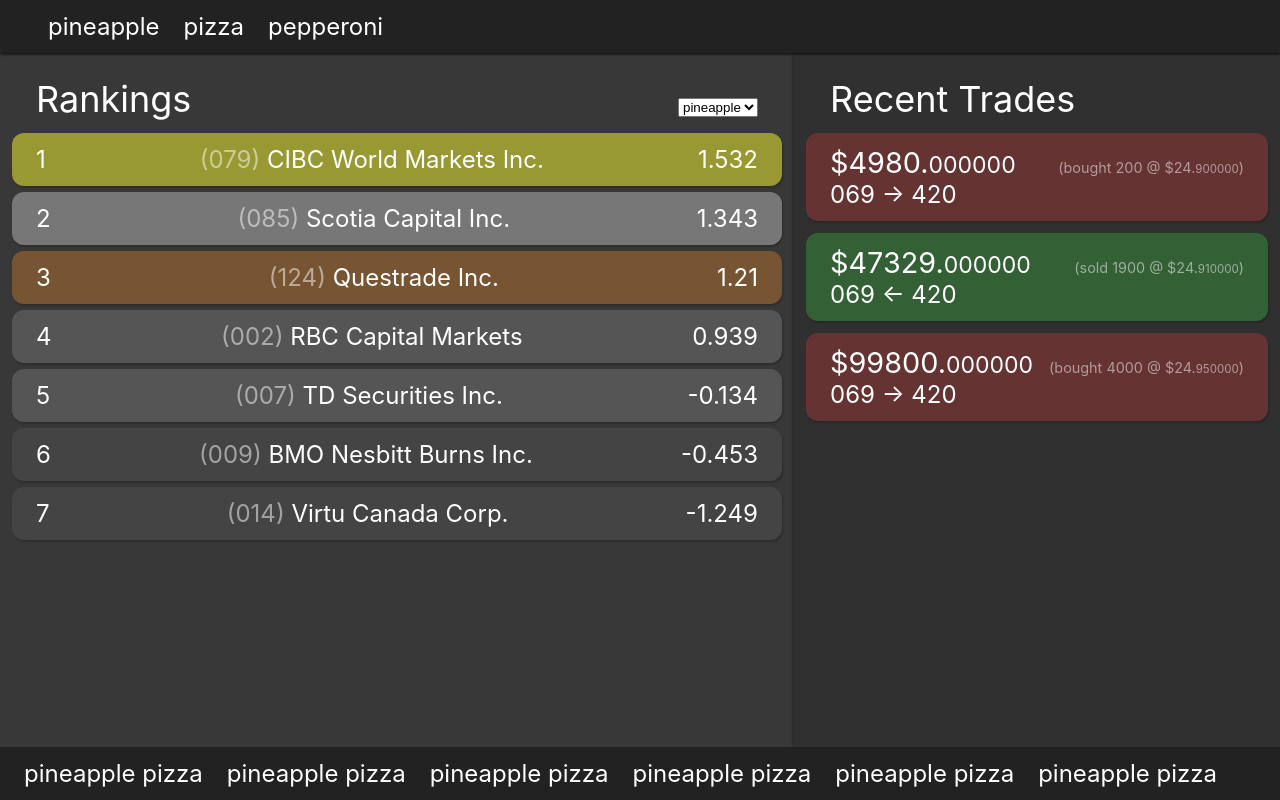
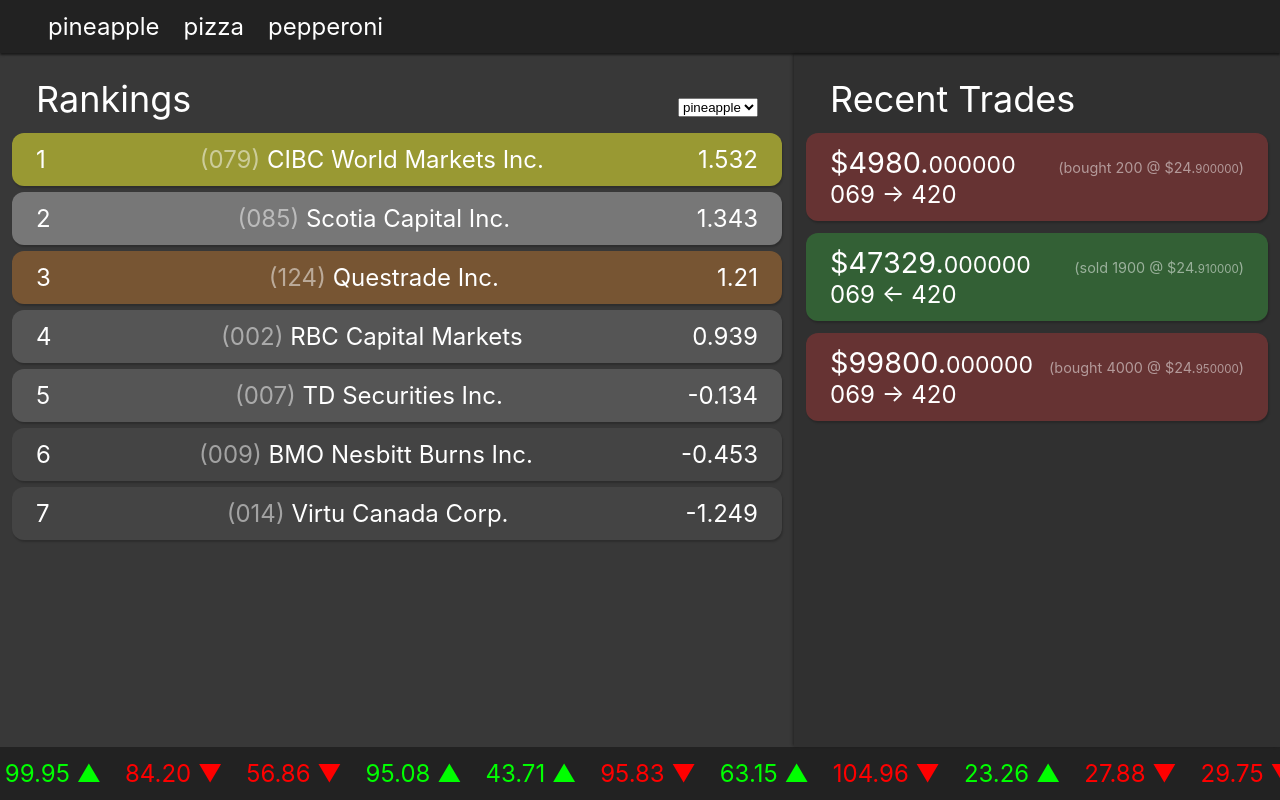
Before and after one commit to EricLuGHub/marihacks, a React (Create React App) app in the folder marihacksbank/: page / in a window 1280 px wide. Built offline with nearby package versions, Linux system fonts and the light colour scheme.

Commit message:
updated ticker

```diff
--- a/marihacksbank/src/components/Ticker.js
+++ b/marihacksbank/src/components/Ticker.js
@@ -1,5 +1,17 @@
 import "../styles/Ticker.css"
 
+function randomStock() {
+  let value = Math.round((Math.random()*100 + 20) * 100);
+  let valueStr = value.toString();
+
+  let up = Math.random() > .5;
+  return <div up={up ? "true" : ""}>{valueStr.substring(0, valueStr.length-2)}.{valueStr.substring(valueStr.length-2)} {up ? "▲" : "▼"}</div>
+}
+
 export default function RankingHistory() {
-  return <div className="Ticker"><div>pineapple pizza</div><div>pineapple pizza</div><div>pineapple pizza</div><div>pineapple pizza</div><div>pineapple pizza</div><div>pineapple pizza</div></div>;
+  return <div className="Ticker">
+    <div className="TickerElementHolder">
+      {[...Array(100)].map(randomStock)}
+    </div>
+  </div>;
 }
--- a/marihacksbank/src/styles/Ticker.css
+++ b/marihacksbank/src/styles/Ticker.css
@@ -1,9 +1,30 @@
 .Ticker {
+  overflow: hidden;
+}
+
+.TickerElementHolder {
   display: flex;
   align-items: center;
-  overflow: hidden;
   flex-wrap: nowrap;
   white-space: nowrap;
   gap: 1rem;
   padding: .5rem 1rem;
+  animation: 100s linear 0s infinite scroll;
 }
+
+.Ticker * {
+  color: red;
+}
+
+.Ticker *[up=true] {
+  color: lime;
+}
+
+@keyframes scroll {
+  from {
+    transform: translateX();
+  }
+  to {
+    transform: translateX(-200rem);
+  }
+}
```
